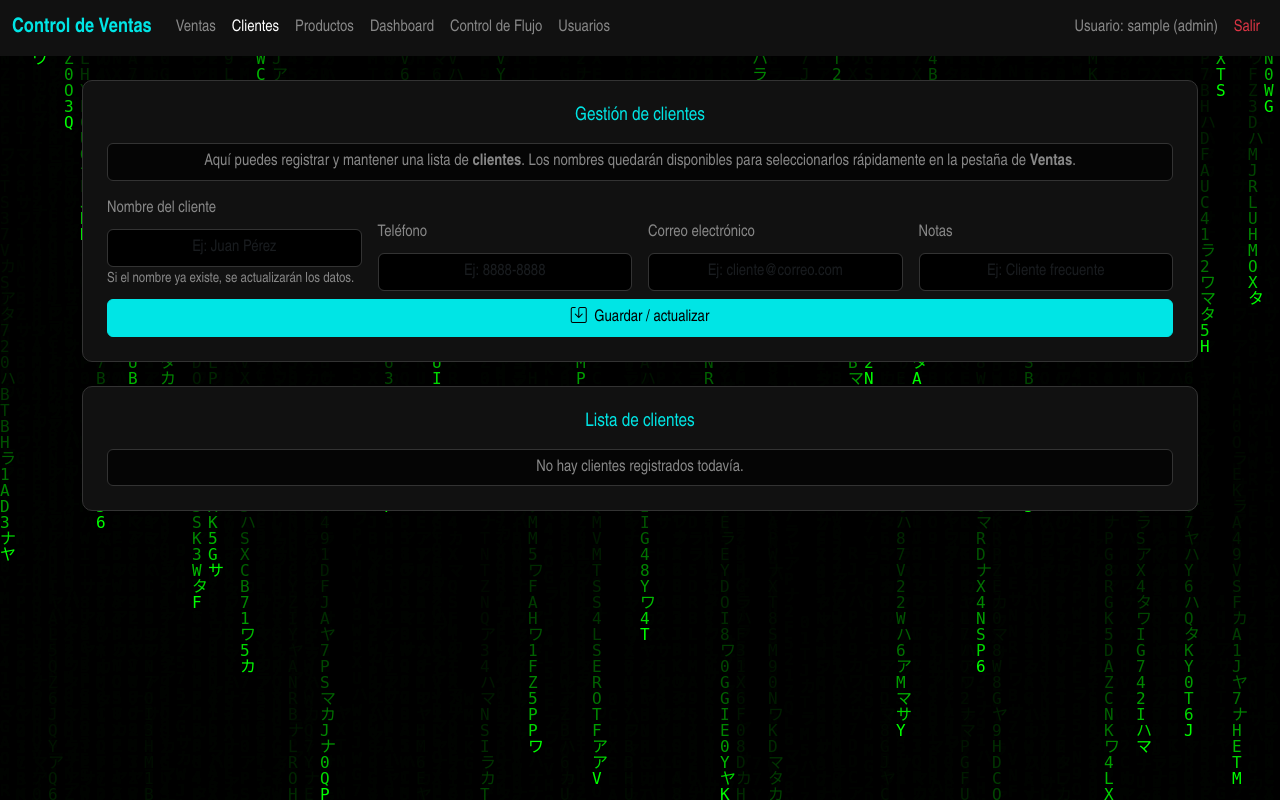
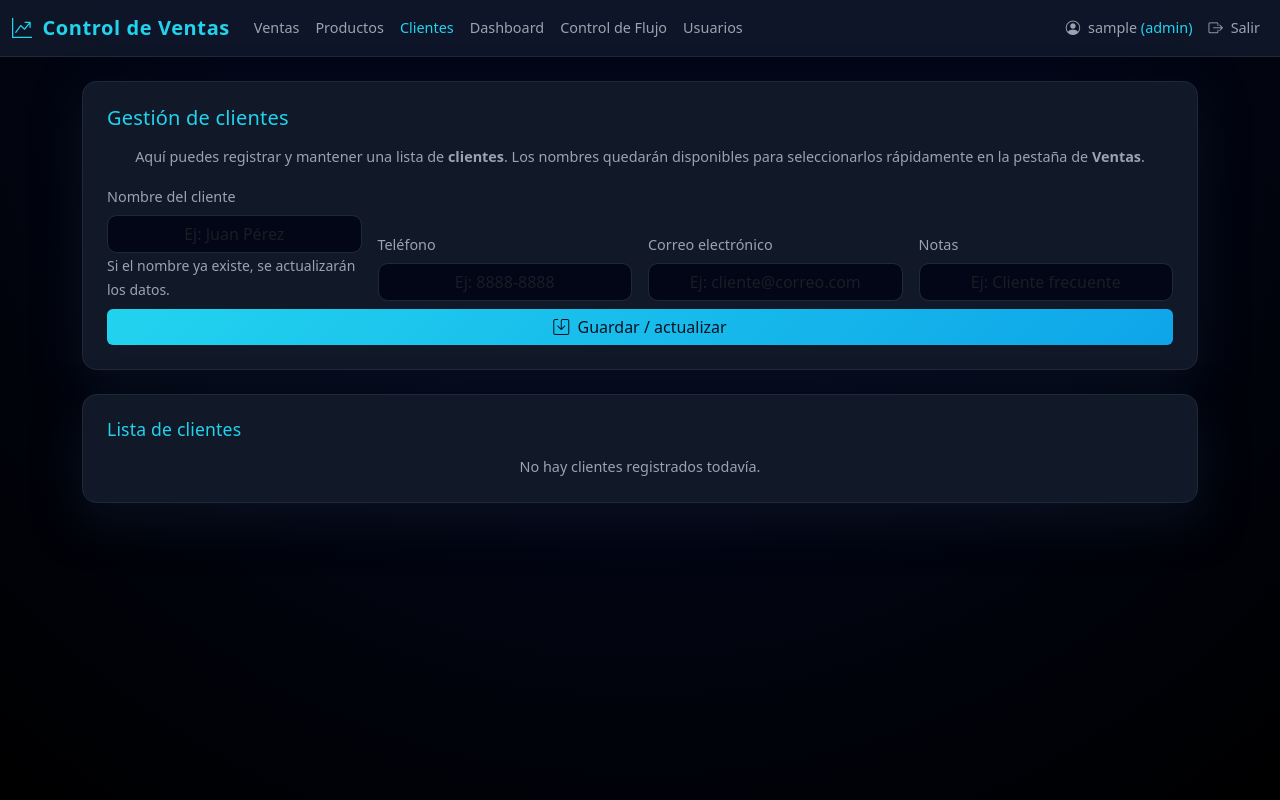
Before and after one commit to cristophercr07-hub/control-ventras-web, a Flask app: page /clientes in a window 1280 px wide. Run offline with Flask 3, Linux system fonts and the light colour scheme; the visitor is signed in with stand-in values (Sample User, id 1); some libraries are stand-ins or nearby versions.

Commit message:
Update base.html

```diff
--- a/templates/base.html
+++ b/templates/base.html
@@ -5,6 +5,7 @@
     <title>{% block title %}Control de Ventas{% endblock %}</title>
 
     <meta name="viewport" content="width=device-width, initial-scale=1">
+    <!-- Bootstrap -->
     <link
         href="https://cdn.jsdelivr.net/npm/bootstrap@5.3.3/dist/css/bootstrap.min.css"
         rel="stylesheet"
@@ -14,129 +15,248 @@
         rel="stylesheet"
         href="https://cdn.jsdelivr.net/npm/bootstrap-icons@1.11.3/font/bootstrap-icons.css"
     >
-    <!-- Chart.js para los gráficos -->
+    <!-- Chart.js para gráficos -->
     <script src="https://cdn.jsdelivr.net/npm/chart.js"></script>
 
     <style>
+        :root {
+            --bg-main: #05070a;
+            --bg-card: #111827;
+            --bg-card-soft: #020617;
+            --border-soft: #1f2937;
+            --accent: #22d3ee;          /* cyan */
+            --accent-soft: rgba(34, 211, 238, 0.12);
+            --text-main: #f9fafb;
+            --text-secondary: #9ca3af;
+            --danger: #f97373;
+            --warning: #fbbf24;
+        }
+
         /* Fondo general */
         body {
-            background-color: #000000;
-            color: #ffffff;
-            font-family: "Arial Narrow", Arial, sans-serif;
+            background: radial-gradient(circle at top, #020617 0, #020617 40%, #000000 100%);
+            color: var(--text-main);
+            font-family: system-ui, -apple-system, BlinkMacSystemFont, "Segoe UI", sans-serif;
             margin: 0;
             padding: 0;
+            min-height: 100vh;
         }
 
-        /* Canvas de fondo estilo Matrix */
-        #matrixCanvas {
-            position: fixed;
-            top: 0;
-            left: 0;
-            width: 100%;
-            height: 100%;
-            z-index: -1;
-            background: #000000;
+        /* Navbar */
+        .navbar-dark {
+            background-color: rgba(15, 23, 42, 0.95);
+            backdrop-filter: blur(10px);
+            border-bottom: 1px solid #1f2937;
         }
 
-        /* Navbar y tarjetas por encima del fondo */
-        .navbar-dark {
-            background-color: #111111;
-            position: relative;
-            z-index: 2;
-        }
         .navbar-brand {
             font-weight: 600;
+            letter-spacing: 0.03em;
         }
 
-        .container.mb-4 {
-            position: relative;
-            z-index: 2;
+        .nav-link {
+            font-size: 0.9rem;
+            color: var(--text-secondary) !important;
         }
 
-        .card {
-            background-color: #111111;
-            border: 1px solid #333333;
-            border-radius: 10px;
+        .nav-link.active,
+        .nav-link.text-accent {
+            color: var(--accent) !important;
+            font-weight: 500;
         }
 
-        /* Todos los textos (p) dentro de tarjetas enmarcados */
-        .card p {
-            border: 1px solid #333333;
-            border-radius: 6px;
-            padding: 0.35rem 0.5rem;
-            background-color: #050505;
+        /* Contenedor principal */
+        .main-container {
+            position: relative;
+            z-index: 1;
+            padding-top: 1.5rem;
+            padding-bottom: 2rem;
         }
 
-        .form-control, .form-select {
-            background-color: #000000;
-            color: #ffffff;
-            border-color: #333333;
-        }
-        .form-control:focus, .form-select:focus {
-            background-color: #000000;
-            color: #ffffff;
-            border-color: #00e5e5;
-            box-shadow: none;
+        /* Tarjetas */
+        .card {
+            background-color: var(--bg-card);
+            border-radius: 0.9rem;
+            border: 1px solid var(--border-soft);
+            box-shadow: 0 18px 45px rgba(15, 23, 42, 0.6);
         }
 
+        .card-matrix,
+        .card-matrix-soft {
+            background-color: var(--bg-card);
+            border-radius: 0.9rem;
+            border: 1px solid var(--border-soft);
+        }
+
+        .card-matrix-soft {
+            background-color: var(--bg-card-soft);
+        }
+
+        .card p {
+            margin-bottom: 0.4rem;
+        }
+
+        /* Textos */
+        .text-accent {
+            color: var(--accent) !important;
+        }
+
+        .text-secondary-custom {
+            color: var(--text-secondary) !important;
+        }
+
+        .small-label {
+            font-size: 0.75rem;
+            text-transform: uppercase;
+            letter-spacing: 0.12em;
+            color: var(--text-secondary);
+        }
+
+        .fw-narrow {
+            font-stretch: condensed;
+        }
+
+        h1, h2, h3, h4, h5, h6 {
+            letter-spacing: 0.01em;
+        }
+
+        h1 { font-size: 1.5rem; }
+        h2 { font-size: 1.25rem; }
+        h3 { font-size: 1.1rem; }
+        h4 { font-size: 1rem; }
+        h5, h6 { font-size: 0.95rem; }
+
+        p, td, th, label, input, button, a, li {
+            font-size: 0.9rem;
+        }
+
+        /* Inputs / selects */
+        .form-control,
+        .form-select {
+            background-color: #020617;
+            color: var(--text-main);
+            border-color: #1f2937;
+            border-radius: 0.6rem;
+        }
+
+        .form-control:focus,
+        .form-select:focus {
+            background-color: #020617;
+            color: var(--text-main);
+            border-color: var(--accent);
+            box-shadow: 0 0 0 1px rgba(34, 211, 238, 0.4);
+        }
+
+        /* Botones */
         .btn-primary {
-            background-color: #00e5e5;
-            border-color: #00e5e5;
-            color: #000000;
+            background: linear-gradient(135deg, #22d3ee, #0ea5e9);
+            border: none;
+            color: #0b1120;
+            font-weight: 500;
         }
+
         .btn-primary:hover {
-            background-color: #00bcbc;
-            border-color: #00bcbc;
+            background: linear-gradient(135deg, #06b6d4, #0284c7);
+            color: #0b1120;
         }
 
         .btn-outline-light {
-            border-color: #888888;
-            color: #ffffff;
-        }
-        .btn-outline-light:hover {
-            border-color: #00e5e5;
-            color: #00e5e5;
+            border-color: #4b5563;
+            color: var(--text-main);
         }
 
-        .text-accent {
-            color: #00e5e5;
-        }
-        .text-secondary-custom {
-            color: #888888;
+        .btn-outline-light:hover {
+            border-color: var(--accent);
+            color: var(--accent);
         }
 
-        h1, h2, h3, h4, h5 {
-            font-size: 14pt;
-            text-align: center;
-        }
-        p, td, th, label, input, button, a, li {
-            font-size: 12pt;
+        .btn-outline-danger {
+            border-color: #b91c1c;
+            color: #fecaca;
         }
 
-        /* Ajustes para pantallas pequeñas (iPhone, etc.) */
+        .btn-outline-danger:hover {
+            background-color: #7f1d1d;
+            color: #fee2e2;
+        }
+
+        /* Tablas */
+        table.table-dark {
+            background-color: transparent;
+        }
+
+        table.table-dark thead th {
+            border-bottom: 1px solid #374151;
+            color: #d1d5db;
+            font-weight: 500;
+        }
+
+        table.table-dark tbody td {
+            border-top: 1px solid #1f2937;
+        }
+
+        .table-striped > tbody > tr:nth-of-type(odd) > * {
+            background-color: rgba(15, 23, 42, 0.85);
+        }
+
+        .table-striped > tbody > tr:nth-of-type(even) > * {
+            background-color: rgba(15, 23, 42, 0.65);
+        }
+
+        /* Alertas */
+        .alert {
+            border-radius: 0.6rem;
+            border-width: 1px;
+            padding-top: 0.4rem;
+            padding-bottom: 0.4rem;
+            font-size: 0.85rem;
+        }
+
+        .alert-danger {
+            background-color: rgba(248, 113, 113, 0.08);
+            border-color: rgba(248, 113, 113, 0.4);
+            color: #fecaca;
+        }
+
+        .alert-warning {
+            background-color: rgba(251, 191, 36, 0.08);
+            border-color: rgba(251, 191, 36, 0.4);
+            color: #fef3c7;
+        }
+
+        /* Badges */
+        .badge-soft {
+            background-color: rgba(15, 23, 42, 0.8);
+            border: 1px solid #4b5563;
+            border-radius: 999px;
+            padding: 0.2rem 0.8rem;
+            font-size: 0.75rem;
+        }
+
+        /* Inputs tipo "chip" */
+        .input-chip {
+            border-radius: 999px !important;
+            padding-left: 0.9rem;
+            padding-right: 0.9rem;
+        }
+
+        /* Responsive */
         @media (max-width: 576px) {
             body {
                 font-size: 14px;
             }
-            h1, h2, h3, h4, h5 {
-                font-size: 15px;
+            .main-container {
+                padding-top: 1rem;
+                padding-left: 0.5rem;
+                padding-right: 0.5rem;
             }
             .card {
-                padding: 0.75rem !important;
-            }
-            .btn {
-                padding-top: 0.5rem;
-                padding-bottom: 0.5rem;
-                font-size: 13px;
+                padding: 0.85rem !important;
             }
             table.table-sm th,
             table.table-sm td {
-                font-size: 11px;
+                font-size: 0.8rem;
                 white-space: nowrap;
-            }
-            .container.mb-4 {
-                padding-left: 0.5rem;
-                padding-right: 0.5rem;
             }
         }
     </style>
@@ -145,13 +265,10 @@
 </head>
 <body>
 
-<!-- Fondo animado Matrix -->
-<canvas id="matrixCanvas"></canvas>
-
-<nav class="navbar navbar-dark navbar-expand-lg mb-4">
+<nav class="navbar navbar-dark navbar-expand-lg">
     <div class="container-fluid">
-        <a class="navbar-brand text-accent" href="{{ url_for('ventas') }}">
-            Control de Ventas
+        <a class="navbar-brand text-accent" href="{{ url_for('dashboard') }}">
+            <i class="bi bi-graph-up-arrow me-1"></i> Control de Ventas
         </a>
         <button class="navbar-toggler" type="button" data-bs-toggle="collapse" data-bs-target="#mainNavbar"
                 aria-controls="mainNavbar" aria-expanded="false" aria-label="Toggle navigation">
@@ -162,38 +279,38 @@
             <ul class="navbar-nav me-auto">
                 {% if session.get('user_id') %}
                     <li class="nav-item">
-                        <a class="nav-link {% if request.endpoint == 'ventas' %}active text-accent{% else %}text-secondary-custom{% endif %}"
+                        <a class="nav-link {% if request.endpoint == 'ventas' %}active text-accent{% endif %}"
                            href="{{ url_for('ventas') }}">
                             Ventas
                         </a>
-                   </li>
-                   <li class="nav-item">
-                        <a class="nav-link {% if request.endpoint == 'clientes' %}active text-accent{% else %}text-secondary-custom{% endif %}"
+                    </li>
+                    <li class="nav-item">
+                        <a class="nav-link {% if request.endpoint == 'productos' %}active text-accent{% endif %}"
+                           href="{{ url_for('productos') }}">
+                            Productos
+                        </a>
+                    </li>
+                    <li class="nav-item">
+                        <a class="nav-link {% if request.endpoint == 'clientes' %}active text-accent{% endif %}"
                            href="{{ url_for('clientes') }}">
                             Clientes
                         </a>
                     </li>
                     <li class="nav-item">
-                        <a class="nav-link {% if request.endpoint == 'productos' %}active text-accent{% else %}text-secondary-custom{% endif %}"
-                           href="{{ url_for('productos') }}">
-                            Productos
-                        </a>
-                    </li>
-                    <li class="nav-item">
-                        <a class="nav-link {% if request.endpoint == 'dashboard' %}active text-accent{% else %}text-secondary-custom{% endif %}"
+                        <a class="nav-link {% if request.endpoint == 'dashboard' %}active text-accent{% endif %}"
                            href="{{ url_for('dashboard') }}">
                             Dashboard
                         </a>
                     </li>
                     <li class="nav-item">
-                        <a class="nav-link {% if request.endpoint == 'flujo' %}active text-accent{% else %}text-secondary-custom{% endif %}"
+                        <a class="nav-link {% if request.endpoint == 'flujo' %}active text-accent{% endif %}"
                            href="{{ url_for('flujo') }}">
                             Control de Flujo
                         </a>
                     </li>
                     {% if session.get('is_admin') %}
                         <li class="nav-item">
-                            <a class="nav-link {% if request.endpoint == 'usuarios' %}active text-accent{% else %}text-secondary-custom{% endif %}"
+                            <a class="nav-link {% if request.endpoint == 'usuarios' %}active text-accent{% endif %}"
                                href="{{ url_for('usuarios') }}">
                                 Usuarios
                             </a>
@@ -205,14 +322,17 @@
                 {% if session.get('user') %}
                     <li class="nav-item">
                         <span class="nav-link text-secondary-custom">
-                            Usuario: {{ session.get('user') }}
+                            <i class="bi bi-person-circle me-1"></i>
+                            {{ session.get('user') }}
                             {% if session.get('is_admin') %}
-                                (admin)
+                                <span class="text-accent">(admin)</span>
                             {% endif %}
                         </span>
                     </li>
                     <li class="nav-item">
-                        <a class="nav-link text-danger" href="{{ url_for('logout') }}">Salir</a>
+                        <a class="nav-link text-danger" href="{{ url_for('logout') }}">
+                            <i class="bi bi-box-arrow-right me-1"></i> Salir
+                        </a>
                     </li>
                 {% endif %}
             </ul>
@@ -220,7 +340,7 @@
     </div>
 </nav>
 
-<div class="container mb-4">
+<div class="container main-container">
     {% block content %}{% endblock %}
 </div>
 
@@ -229,58 +349,7 @@
 {% block extra_scripts %}
 <script>
 document.addEventListener("DOMContentLoaded", function() {
-    // ----------------------------------------
-    // Fondo Matrix
-    // ----------------------------------------
-    const canvas = document.getElementById('matrixCanvas');
-    if (canvas && canvas.getContext) {
-        const ctx = canvas.getContext('2d');
-        let width, height, fontSize, columns, drops;
-
-        const matrixChars = 'アカサタナハマヤラワ0123456789ABCDEFGHIJKLMNOPQRSTUVWXYZ';
-
-        function initMatrix() {
-            width = canvas.width = window.innerWidth;
-            height = canvas.height = window.innerHeight;
-            fontSize = 16;
-            columns = Math.floor(width / fontSize);
-            drops = [];
-            for (let i = 0; i < columns; i++) {
-                drops[i] = Math.random() * (height / fontSize);
-            }
-        }
-
-        function drawMatrix() {
-            // Fondo semitransparente para efecto de rastro
-            ctx.fillStyle = 'rgba(0, 0, 0, 0.15)';
-            ctx.fillRect(0, 0, width, height);
-
-            ctx.fillStyle = '#0f0';
-            ctx.font = fontSize + 'px monospace';
-
-            for (let i = 0; i < drops.length; i++) {
-                const text = matrixChars[Math.floor(Math.random() * matrixChars.length)];
-                const x = i * fontSize;
-                const y = drops[i] * fontSize;
-
-                ctx.fillText(text, x, y);
-
-                if (y > height && Math.random() > 0.975) {
-                    drops[i] = 0;
-                }
-                drops[i] += 1;
-            }
-        }
-
-        initMatrix();
-        setInterval(drawMatrix, 50);
-
-        window.addEventListener('resize', initMatrix);
-    }
-
-    // ----------------------------------------
-    // Autollenar fecha de hoy
-    // ----------------------------------------
+    // Autollenar fecha de hoy en los inputs con data-autotoday="1"
     const today = new Date().toISOString().slice(0, 10);
     document.querySelectorAll('input[type="date"][data-autotoday="1"]').forEach(function(inp) {
         if (!inp.value) {
@@ -289,7 +358,7 @@ document.addEventListener("DOMContentLoaded", function() {
     });
 });
 
-// Doble confirmación global para botones peligrosos
+// Doble confirmación global para acciones peligrosas
 function doubleConfirm(msg1, msg2) {
     if (!confirm(msg1)) {
         return false;
```
